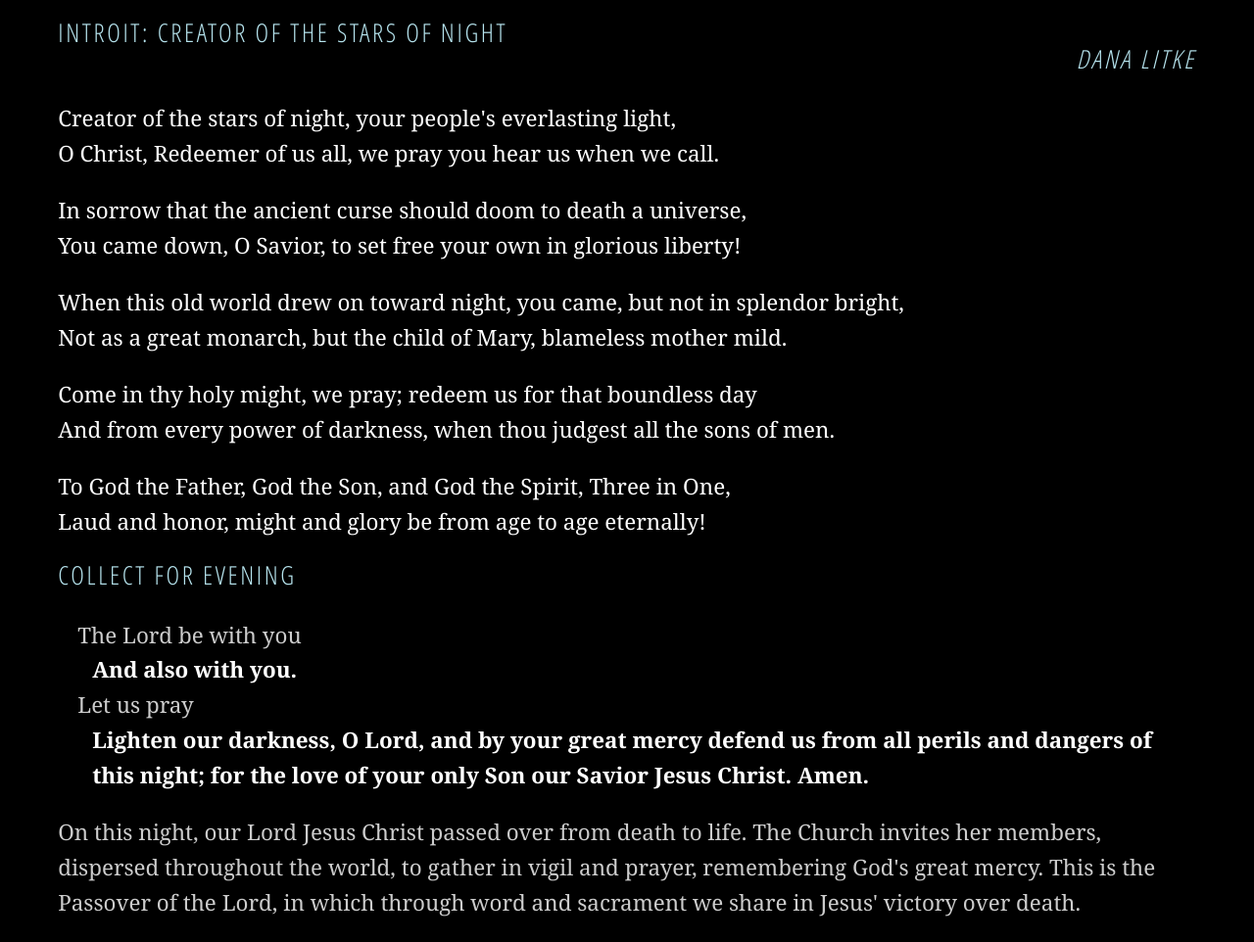
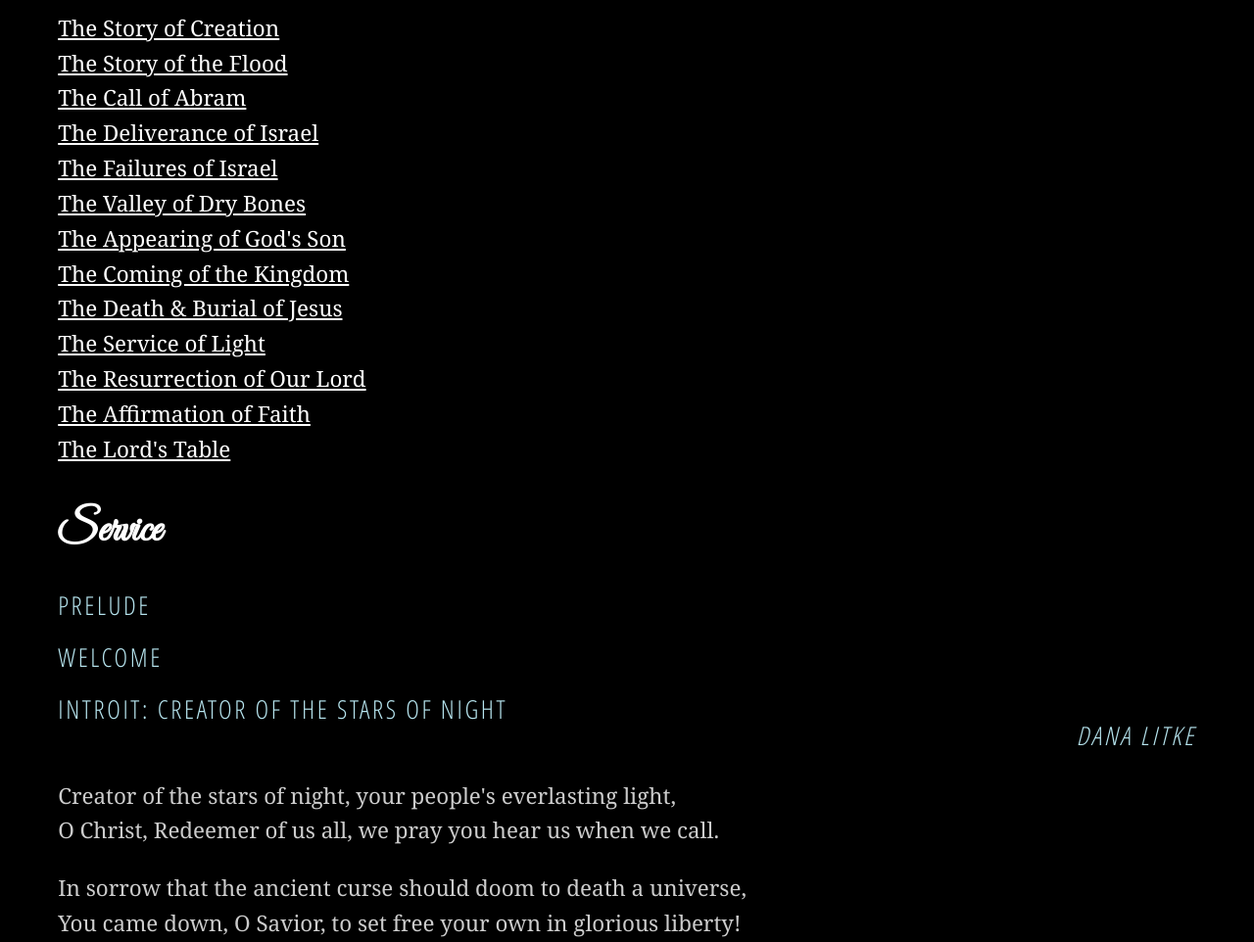
Before and after one commit to jamesefrank/bulletin, a plain HTML site: page index.html in a window 1280 px wide. Shown: the part 424-1386 px from the top of the page at 98% size. Drawn offline with Linux system fonts and the light colour scheme.

Commit message:
header corrections

```diff
--- a/index.html
+++ b/index.html
@@ -10,6 +10,7 @@
 		<link rel="stylesheet" href="fonts/stylesheet.css" type="text/css">
 		<style type="text/css">
 			body {color: #fff; background: #000; font-size: 1.4em; padding: 4%;}
+			a {color: #fff;}
 			h1, h2 {color: #fff; font-family: "GreatVibesRegular", serif;}
 			h1 {font-size: 4em; line-height: .8em;}
 			h1 span {font-size: .4em; display: block;}
@@ -24,11 +25,11 @@
 			.note {font-style: italic; font-size: smaller;}
 			.response {font-weight: bold; color: #fff;}
 			span.response {
-				display: block; padding-left: 15px; float: left;
+				display: block; padding-left: 15px;
 			}
 			.lyrics {font-weight: normal; color: #fff;}
 			.lyrics p {color: #fff;}
-			.lyrics.nosinging {color: #ccc;}
+			.lyrics.nosinging p {color: #ccc;}
 			.prayer {margin-left: 20px; margin-bottom: 10px;}
 		</style>
 
@@ -37,7 +38,24 @@
 
 
 		<h1><span>The </span><strong>Easter Vigil</strong></h1>
-		<!--<h2>Opening</h2>-->
+		<h2>Contents</h2>
+		<p>
+			<a href="#creation">The Story of Creation</a><br/>
+			<a href="#flood">The Story of the Flood</a><br/>
+			<a href="#abram">The Call of Abram</a><br/>
+			<a href="#deliverance">The Deliverance of Israel</a><br/>
+			<a href="#failures">The Failures of Israel</a><br/>
+			<a href="#bones">The Valley of Dry Bones</a><br/>
+			<a href="#son">The Appearing of God's Son</a><br/>
+			<a href="#kingdom">The Coming of the Kingdom</a><br/>
+			<a href="#jesus">The Death & Burial of Jesus</a><br/>
+			<a href="#light">The Service of Light</a><br/>
+			<a href="#resurrection">The Resurrection of Our Lord</a><br/>
+			<a href="#affirmation">The Affirmation of Faith</a><br/>
+			<a href="#table">The Lord's Table</a>
+
+		</p>
+		<h2>Service</h2>
 		<h3>Prelude</h3>
 		<h3>Welcome</h3>
 
@@ -66,12 +84,12 @@
 		</div>
 		<p>On this night, our Lord Jesus Christ passed over from death to life. The Church invites her members, dispersed throughout the world, to gather in vigil and prayer, remembering God's great mercy. This is the Passover of the Lord, in which through word and sacrament we share in Jesus' victory over death.</p>
 
-		<h2>The Story of Creation</h2>
+		<h2 id="creation">The Story of Creation</h2>
 
 		<h3>Old Testament Lesson <span class="presenter">Genesis 1:1-2:3</span></h3>
 
 		<p class="note">Before and after the lesson, we say:</p>
-		<p class="clearfix prayer"><span class="presenter">Psalm 33:6</span>By the word of the Lord the heavens were made,<br/>
+		<p class="prayer"><span class="presenter">Psalm 33:6</span>By the word of the Lord the heavens were made,<br/>
 		<span class="response">and by the breath of his mouth all their host.</span></p>
 
 		<h3>Hymn: Psalm 19 &#8211; The Heavens Declare Thy Glory</h3>
@@ -105,7 +123,7 @@
 			To our Creator's praise!</p>
 		</div>
 
-		<h2>The Story of the Flood</h2>
+		<h2 id="flood">The Story of the Flood</h2>
 
 		<h3>Old Testament Lesson <span class="presenter">Genesis 7:6-10, 17-24; 8:13-19</span></h3>
 
@@ -154,7 +172,7 @@
 			and the Holy Spirit, one God, now and forever. Amen.</p>
 		</div>
 
-		<h2>The Call of Abram</h2>
+		<h2 id="abram">The Call of Abram</h2>
 
 		<h3>Old Testament Lesson <span class="presenter">Genesis 15:1-18</span></h3>
 
@@ -197,7 +215,7 @@
 			Shall come to thee, O Israel.</p>
 		</div>
 
-		<h2>The Deliverance of Israel</h2>
+		<h2 id="deliverance">The Deliverance of Israel</h2>
 
 		<h3>Old Testament Lesson <span class="presenter">Exodus 6:2-8; 14:5-9, 13-14, 21-29</span></h3>
 
@@ -242,7 +260,7 @@
 			You are Mine.</p>
 		</div>
 
-		<h2>The Failures of Israel</h2>
+		<h2 id="failures">The Failures of Israel</h2>
 
 		<h3>Psalter Lesson <span class="presenter">Psalm 106:1-48</span></h3>
 
@@ -388,9 +406,9 @@
 
 		</div>
 
-		<h3>The Valley of Dry Bones</h3>
+		<h2 id="bones">The Valley of Dry Bones</h2>
 
-		<h2>Old Testament Lesson <span class="presenter">Ezekiel 37:1-14</span></h2>
+		<h3>Old Testament Lesson <span class="presenter">Ezekiel 37:1-14</span></h3>
 		<p class="note">Before and after the lesson, we say:</p>
 
 		<p class="prayer clearfix"><span class="presenter">Psalm 68:19-20</span>Blessed be the Lord, who daily bears us up; <br/>
@@ -398,7 +416,7 @@
 		<span class="response">Our God is a God of salvation,</span><br/>
 		<span class="response">and to God, the Lord, belong deliverances from death.</span></p>
 
-		<h2>Hymn: Spirit of the Living God</h2>
+		<h3>Hymn: Spirit of the Living God</h3>
 
 		<div class="lyrics">
 			<p>Spirit of the Living God<br/>
@@ -412,7 +430,7 @@
 			Fall fresh on me</p>
 		</div>
 
-		<h3>The Appearing of God's Son</h3>
+		<h2 id="son">The Appearing of God's Son</h2>
 
 		<h3>Gospel Lesson <span class="presenter">Mark 1:9-15</span></h3>
 
@@ -431,7 +449,7 @@
 		<p class="response">Father in heaven, who at the baptism of Jesus in the River Jordan proclaimed him your beloved Son and anointed him with the Holy Spirit: Grant that all who are baptized into his Name may keep the covenant they have made, and boldly confess him as Lord and Savior; who with you and the Holy Spirit lives and reigns, one God, in glory everlasting. Amen.</p>
 		</div>
 
-		<h2>The Coming of the Kingdom</h2>
+		<h2 id="kingdom">The Coming of the Kingdom</h2>
 
 		<h3>Gospel Lesson <span class="presenter">Mark 1:21-34; Matthew 12:22-29</span></h3>
 
@@ -482,7 +500,7 @@
 
 		<h3>Interpretive Dance</h3>
 
-		<h2>The Death &amp; Burial of Jesus</h2>
+		<h2 id="jesus">The Death &amp; Burial of Jesus</h2>
 
 		<h3>Gospel Lesson <span class="presenter">Mark 15:21-47</span></h3>
 
@@ -537,7 +555,7 @@
 
 		<h3>Reflection in Silence</h3>
 
-		<h2>The Service of Light</h2>
+		<h2 id="light">The Service of Light</h2>
 
 		<h3>Processional</h3>
 
@@ -572,7 +590,7 @@
 			And through eternity I'll sing on.</p>
 		</div>
 
-		<h2>The Resurrection of Our Lord</h2>
+		<h2 id="resurrection">The Resurrection of Our Lord</h2>
 
 		<h3>Gospel Lesson <span class="presenter">Luke 24:1-12</span></h3>
 
@@ -586,7 +604,7 @@
 		<p>The holy gospel of our Lord Jesus Christ!<br/>
 		<span class="repsonse">Praise to you, Lord Christ!</span></p>
 
-		<h2>The Exsultet</h2>
+		<h3>The Exsultet</h3>
 
 		<p>Rejoice now, heavenly hosts and choirs of angels, and let your trumpets shout salvation for the victory of our mighty King! Rejoice and sing now, all the earth, bright with a glorious splendor, for darkness has been vanquished by our eternal King. Rejoice and be glad now, Mother Church, and let your holy courts, in radiant light, resound with the praises of your people.</p>
 
@@ -769,7 +787,7 @@
 			Worship Christ, the Risen King!</p>
 		</div>
 
-		<h2>The Affirmation of our Faith</h2>
+		<h2 id="affirmation">The Affirmation of our Faith</h2>
 
 		<p>In baptism, we are buried with Christ in his death and raised with him to newness of life. We are set free in the Spirit to put on the new self, created after the likeness of God in true righteousness and holiness. As God's children who he has raised to life, I ask you to renew the promises and vows of your baptism, by which we once renounced Satan and all his works, and promised to serve Christ faithfully in his body, the Church.</p>
 
@@ -810,7 +828,7 @@
 			in Christ Jesus our Lord. Amen.</p>
 		</div>
 
-		<h2>The Lord's Table</h2>
+		<h2 id="table">The Lord's Table</h2>
 
 		<h3>Passing the Peace</h3>
 
```
